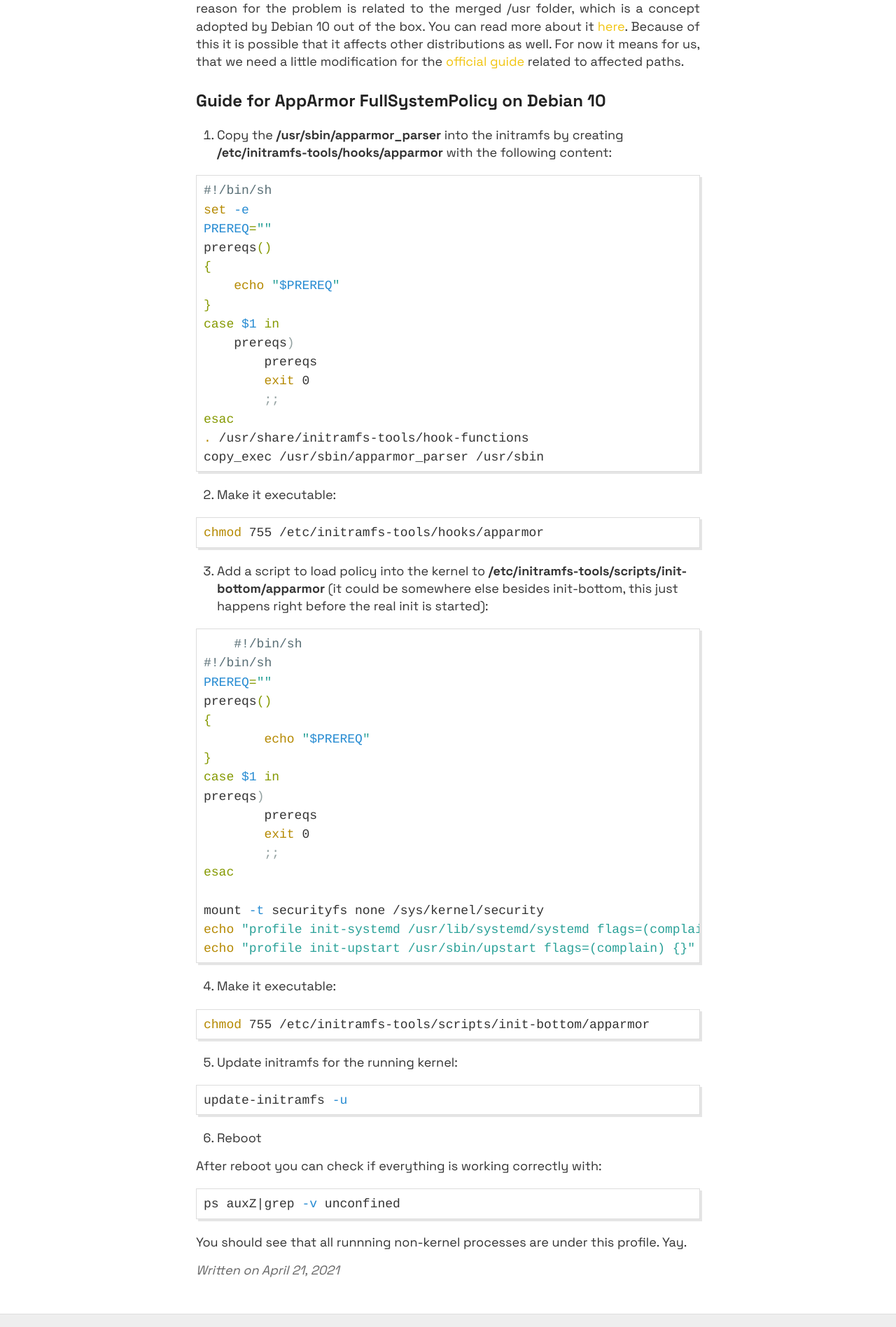
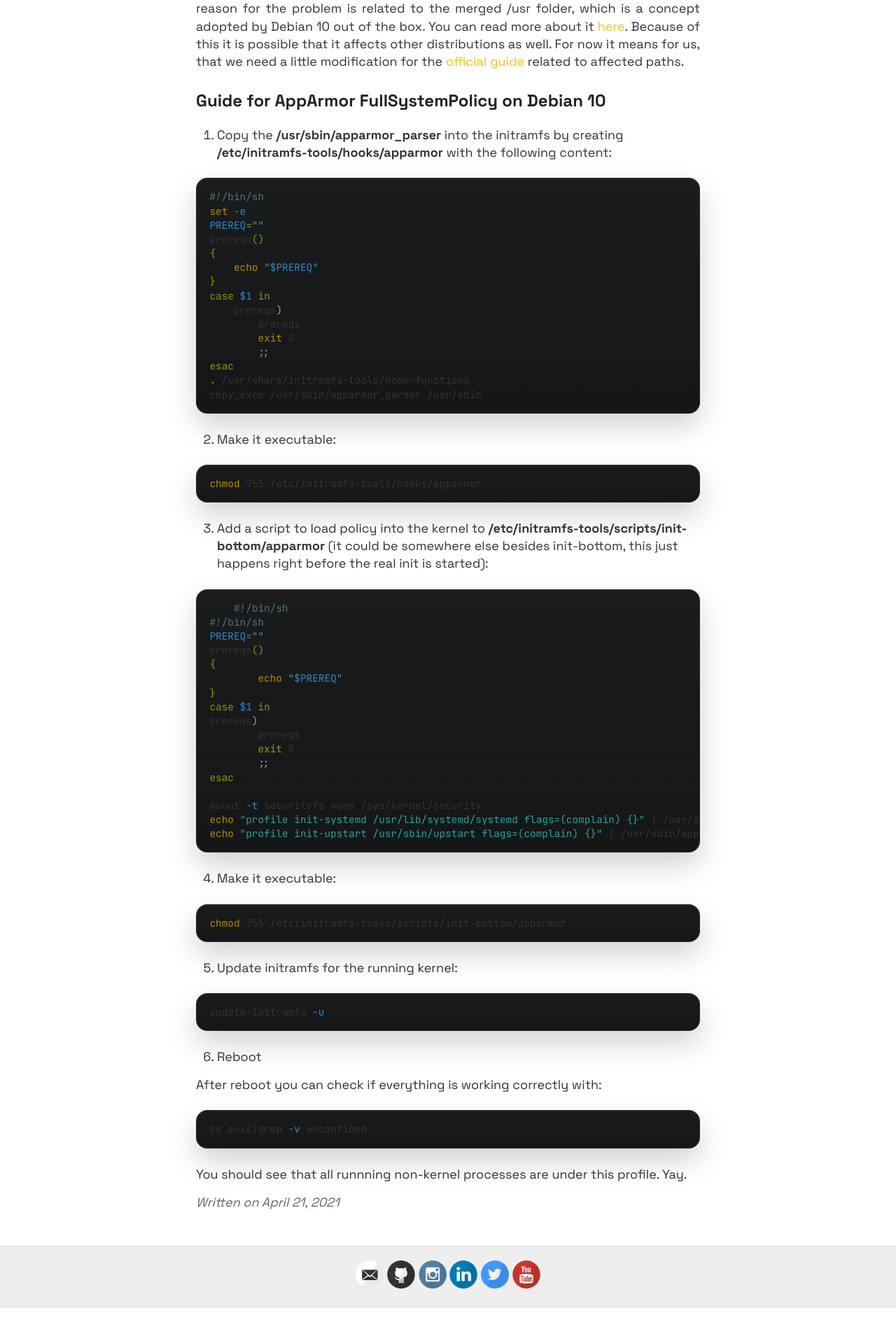
Before and after one commit to ekaktusz/ekaktusz.github.io, a Jekyll site: the page built from _posts/2021-4-21-AppArmor-Debian-10-fullsystempolicy.md, in a window 1280 px wide. Shown: the part 1144-3040 px from the top of the page at 70% size. Built offline with Jekyll 4.4.1, drawn with Linux system fonts in a browser that asks for light colours; after the commit the page ends 3012 px from its top, so only the background shows below that.

Commit message:
underline animation fixes and url fixes

```diff
--- a/_layouts/default.html
+++ b/_layouts/default.html
@@ -10,6 +10,7 @@
     <![endif]-->
 
     <link href="https://fonts.googleapis.com/css?family=Comic+Neue:400,700&display=swap" rel="stylesheet">
+    <link href="https://fonts.googleapis.com/css?family=JetBrains+Mono:400,500&display=swap" rel="stylesheet">
     <link href="https://fonts.googleapis.com/css?family=Space+Grotesk:400,700&display=swap" rel="stylesheet">
     <link rel="stylesheet" type="text/css" href="{{ site.baseurl }}/style.css" />
     <link rel="alternate" type="application/rss+xml" title="{{ site.name }} - {{ site.description }}" href="{{ site.baseurl }}/feed.xml" />
@@ -53,5 +54,6 @@
     </div>
 
     {% include analytics.html %}
+    <script src="{{ site.baseurl }}/link-underlines.js"></script>
   </body>
 </html>
--- a/_sass/_highlights.scss
+++ b/_sass/_highlights.scss
@@ -1,16 +1,54 @@
 
 .highlight {
-  padding: 7px 7px 7px 10px;
-  border: 1px solid #ddd;
-  -moz-box-shadow: 3px 3px rgba(0,0,0,0.1);
-  -webkit-box-shadow: 3px 3px rgba(0,0,0,0.1);
-  box-shadow: 3px 3px rgba(0,0,0,0.1);
-  margin: 20px 0 20px 0;
-  overflow: scroll;
+  margin: 24px 0;
+  padding: 0;
+  overflow-x: auto;
+  overflow-y: hidden;
+  border: 1px solid rgba(255, 255, 255, 0.08);
+  border-radius: 16px;
+  background:
+    linear-gradient(180deg, rgba(255, 255, 255, 0.04), rgba(255, 255, 255, 0.01)),
+    #111315;
+  box-shadow:
+    0 18px 40px rgba(0, 0, 0, 0.18),
+    inset 0 1px 0 rgba(255, 255, 255, 0.04);
+  scrollbar-width: thin;
+  scrollbar-color: rgba(241, 196, 15, 0.55) rgba(255, 255, 255, 0.08);
+}
+
+.highlight pre {
+  margin: 0;
+  padding: 1rem 1.15rem;
+  min-width: max-content;
+  font-size: 0.9rem;
+}
+
+.highlight code {
+  display: block;
 }
 
 code {
-  font-family:'Bitstream Vera Sans Mono','Courier', monospace;
+  font-family: 'JetBrains Mono', 'Bitstream Vera Sans Mono', 'Courier New', monospace;
+}
+
+.highlight::-webkit-scrollbar {
+  height: 10px;
+  width: 10px;
+}
+
+.highlight::-webkit-scrollbar-track {
+  background: rgba(255, 255, 255, 0.08);
+  border-radius: 999px;
+}
+
+.highlight::-webkit-scrollbar-thumb {
+  background: linear-gradient(90deg, rgba(241, 196, 15, 0.45), rgba(241, 196, 15, 0.8));
+  border-radius: 999px;
+  border: 2px solid rgba(17, 19, 21, 0.9);
+}
+
+.highlight::-webkit-scrollbar-thumb:hover {
+  background: linear-gradient(90deg, rgba(241, 196, 15, 0.6), rgba(241, 196, 15, 0.95));
 }
 
 .highlight .c { color: #586E75 } /* Comment */
--- /dev/null
+++ b/link-underlines.js
@@ -0,0 +1,133 @@
+(function () {
+  var selector = "#main a";
+
+  function isEligible(link) {
+    if (link.classList.contains("link-underline-skip")) {
+      return false;
+    }
+
+    if (link.classList.contains("read-more")) {
+      return false;
+    }
+
+    if (!link.textContent || !link.textContent.trim()) {
+      return false;
+    }
+
+    if (link.querySelector("img, svg, picture, video, canvas, button, input, textarea, select, .svg-icon")) {
+      return false;
+    }
+
+    var hasVisibleText = Array.prototype.slice.call(link.childNodes).some(function (node) {
+      return node.nodeType === Node.TEXT_NODE && node.textContent.trim().length > 0;
+    });
+
+    if (!hasVisibleText && link.children.length > 0) {
+      return false;
+    }
+
+    return true;
+  }
+
+  function clearSegments(link) {
+    link.querySelectorAll(":scope > .link-underline-segment").forEach(function (segment) {
+      segment.remove();
+    });
+  }
+
+  function collectLineRects(link) {
+    var range = document.createRange();
+    range.selectNodeContents(link);
+
+    var rects = Array.prototype.slice
+      .call(range.getClientRects())
+      .filter(function (rect) {
+        return rect.width > 0 && rect.height > 0;
+      });
+
+    range.detach();
+
+    var lines = [];
+
+    rects.forEach(function (rect) {
+      var top = Math.round(rect.top);
+      var existing = lines.find(function (line) {
+        return Math.abs(line.top - top) <= 1;
+      });
+
+      if (existing) {
+        existing.left = Math.min(existing.left, rect.left);
+        existing.right = Math.max(existing.right, rect.right);
+        existing.bottom = Math.max(existing.bottom, rect.bottom);
+        return;
+      }
+
+      lines.push({
+        top: top,
+        left: rect.left,
+        right: rect.right,
+        bottom: rect.bottom,
+      });
+    });
+
+    return lines.sort(function (a, b) {
+      return a.top - b.top;
+    });
+  }
+
+  function enhanceLink(link) {
+    clearSegments(link);
+    link.classList.remove("link-underline-skip");
+
+    if (!isEligible(link)) {
+      link.classList.remove("link-underline-enhanced");
+      link.classList.add("link-underline-skip");
+      return;
+    }
+
+    var linkRect = link.getBoundingClientRect();
+    var lines = collectLineRects(link);
+
+    if (!lines.length) {
+      link.classList.remove("link-underline-enhanced");
+      return;
+    }
+
+    var totalWidth = lines.reduce(function (sum, line) {
+      return sum + (line.right - line.left);
+    }, 0);
+    var totalDuration = 0.3;
+    var elapsed = 0;
+
+    link.classList.add("link-underline-enhanced");
+
+    lines.forEach(function (line) {
+      var width = line.right - line.left;
+      var segment = document.createElement("span");
+      var duration = totalWidth ? totalDuration * (width / totalWidth) : totalDuration;
+
+      segment.className = "link-underline-segment";
+      segment.setAttribute("aria-hidden", "true");
+      segment.style.setProperty("--underline-left", (line.left - linkRect.left) + "px");
+      segment.style.setProperty("--underline-top", (line.bottom - linkRect.top) + "px");
+      segment.style.setProperty("--underline-width", width + "px");
+      segment.style.setProperty("--underline-delay", elapsed + "s");
+      segment.style.setProperty("--underline-duration", duration + "s");
+
+      elapsed += duration;
+      link.appendChild(segment);
+    });
+  }
+
+  function enhanceAllLinks() {
+    document.querySelectorAll(selector).forEach(enhanceLink);
+  }
+
+  var resizeTimeout;
+
+  window.addEventListener("load", enhanceAllLinks);
+  window.addEventListener("resize", function () {
+    window.clearTimeout(resizeTimeout);
+    resizeTimeout = window.setTimeout(enhanceAllLinks, 100);
+  });
+})();
--- a/style.scss
+++ b/style.scss
@@ -81,29 +81,64 @@
   color: $darkYellow;
   text-decoration: none;
   cursor: pointer;
-  position: relative; // Needed for the pseudo-element
+  background-image: linear-gradient($darkYellow, $darkYellow);
+  background-position: 0 100%;
+  background-repeat: no-repeat;
+  background-size: 0 2px;
+  transition: background-size 0.3s ease;
+  -webkit-box-decoration-break: clone;
+  box-decoration-break: clone;
 
-  // Animated underline
-  &::after {
-    content: "";
-    position: absolute;
-    left: 0;
-    bottom: -2px; // Adjust as needed
-    width: 100%;
-    height: 2px;
-    background: $darkYellow;
-    transform: scaleX(0);
-    transform-origin: left;
-    transition: transform 0.3s ease;
-  }
-
-  &:hover::after,
-  &:focus::after {
-    transform: scaleX(1);
+  &:hover,
+  &:focus {
+    background-size: 100% 2px;
   }
 
   &:hover, &:active {
     //color: $darkYellow;
+  }
+}
+
+a.link-underline-skip,
+a:has(img),
+a:has(svg),
+a:has(picture),
+a:has(video),
+a:has(canvas),
+a:has(.svg-icon) {
+  background-image: none;
+}
+
+a.link-underline-enhanced {
+  background-image: none;
+  position: relative;
+}
+
+a.link-underline-enhanced .link-underline-segment {
+  position: absolute;
+  left: var(--underline-left);
+  top: var(--underline-top);
+  width: var(--underline-width);
+  height: 2px;
+  background: $darkYellow;
+  pointer-events: none;
+  transform: scaleX(0);
+  transform-origin: left;
+}
+
+a.link-underline-enhanced:hover .link-underline-segment,
+a.link-underline-enhanced:focus .link-underline-segment {
+  animation: link-underline-draw var(--underline-duration) ease forwards;
+  animation-delay: var(--underline-delay);
+}
+
+@keyframes link-underline-draw {
+  from {
+    transform: scaleX(0);
+  }
+
+  to {
+    transform: scaleX(1);
   }
 }
 
@@ -237,9 +272,7 @@
 }
 
 .site-name a {
-  &::after {
-    display: none !important;
-  }
+  background-image: none;
 }
 
 .site-description {
```
Also changed, not shown: projects.md (+1 -1 lines), 5 other files.
